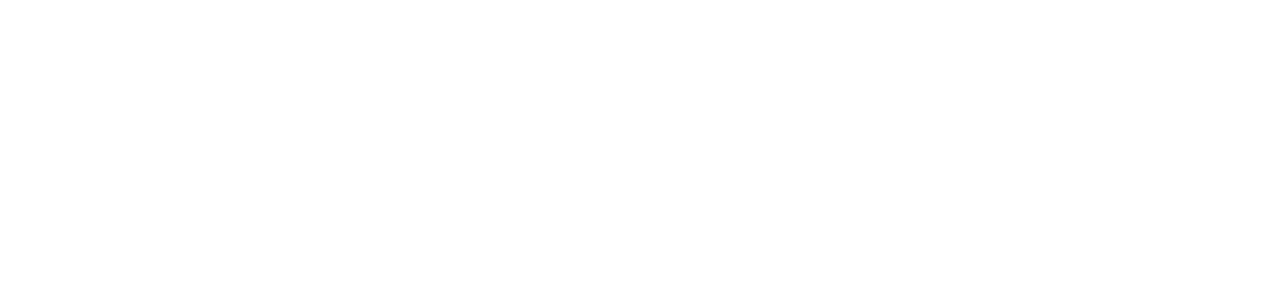
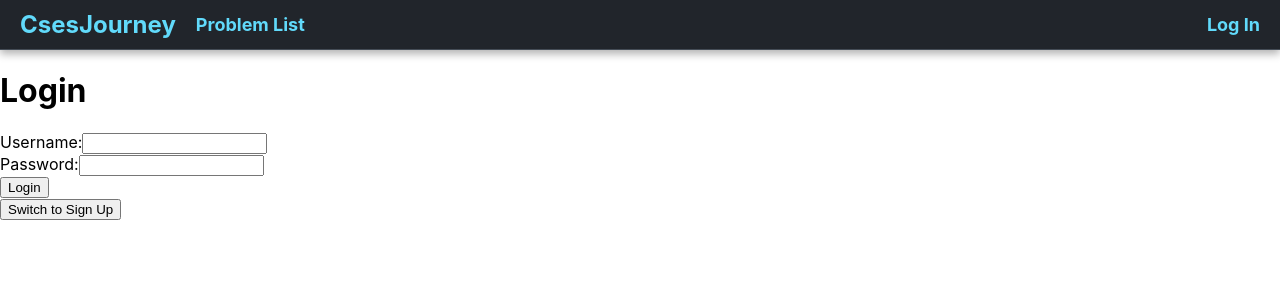
Before and after one commit to nick-vdm/CsesOnline, a React (Create React App) app in the folder src/frontend/: page /auth in a window 1280 px wide. Before the commit this address had no page. Shown: the top 300 px of the page. Built offline with nearby package versions, Linux system fonts and the light colour scheme.

Commit message:
Deck out the top bar a bit

```diff
--- a/src/frontend/src/App.tsx
+++ b/src/frontend/src/App.tsx
@@ -1,7 +1,15 @@
-import React from 'react';
-import { BrowserRouter as Router, Route, Routes } from 'react-router-dom';
+import React, { useEffect, useState } from 'react';
+import {
+  BrowserRouter as Router,
+  Route,
+  Routes,
+  Navigate,
+} from 'react-router-dom';
 import ProblemSelector from './ProblemSelector/ProblemSelectorView';
 import ProblemViewView from './ProblemView/ProblemViewView';
+import AuthPage from './Auth/AuthPageComponent';
+import TopBar from './TopBar/TopBar';
+import Profile from './Profile/ProfileView';
 import { useParams } from 'react-router-dom';
 
 const ProblemViewWrapper: React.FC = () => {
@@ -15,11 +23,37 @@
 };
 
 const App: React.FC = () => {
+  const [isAuthenticated, setIsAuthenticated] = useState(false);
+
+  useEffect(() => {
+    const token = localStorage.getItem('token');
+    if (token) {
+      setIsAuthenticated(true);
+    }
+  }, []);
+
+  const handleAuthSuccess = (token: string) => {
+    localStorage.setItem('token', token);
+    setIsAuthenticated(true);
+  };
+
   return (
     <Router>
+      <TopBar isAuthenticated={isAuthenticated} /> {}
       <Routes>
         <Route path="/" element={<ProblemSelector />} />
         <Route path="/problem/:problemId" element={<ProblemViewWrapper />} />
+        <Route path="/profile" element={<Profile />} />
+        <Route
+          path="/auth"
+          element={
+            isAuthenticated ? (
+              <Navigate to="/" />
+            ) : (
+              <AuthPage onAuthSuccess={handleAuthSuccess} />
+            )
+          }
+        />
       </Routes>
     </Router>
   );
--- /dev/null
+++ b/src/frontend/src/Auth/AuthPageComponent.tsx
@@ -0,0 +1,64 @@
+import React, { useState } from 'react';
+import { useNavigate } from 'react-router-dom';
+
+interface AuthPageProps {
+  onAuthSuccess: (token: string) => void;
+}
+
+const AuthPage: React.FC<AuthPageProps> = ({ onAuthSuccess }) => {
+  const [username, setUsername] = useState('');
+  const [password, setPassword] = useState('');
+  const [isLogin, setIsLogin] = useState(true);
+  const navigate = useNavigate();
+
+  const handleSubmit = async (e: React.FormEvent) => {
+    e.preventDefault();
+    const endpoint = isLogin ? '/api/login' : '/api/signup';
+    const response = await fetch(endpoint, {
+      method: 'POST',
+      headers: {
+        'Content-Type': 'application/json',
+      },
+      body: JSON.stringify({ username, password }),
+    });
+
+    if (response.ok) {
+      const data = await response.json();
+      localStorage.setItem('token', data.token);
+      onAuthSuccess('apples');
+      navigate('/problem-view');
+    } else {
+      alert('Authentication failed');
+    }
+  };
+
+  return (
+    <div>
+      <h1>{isLogin ? 'Login' : 'Sign Up'}</h1>
+      <form onSubmit={handleSubmit}>
+        <div>
+          <label>Username:</label>
+          <input
+            type="text"
+            value={username}
+            onChange={(e) => setUsername(e.target.value)}
+          />
+        </div>
+        <div>
+          <label>Password:</label>
+          <input
+            type="password"
+            value={password}
+            onChange={(e) => setPassword(e.target.value)}
+          />
+        </div>
+        <button type="submit">{isLogin ? 'Login' : 'Sign Up'}</button>
+      </form>
+      <button onClick={() => setIsLogin(!isLogin)}>
+        {isLogin ? 'Switch to Sign Up' : 'Switch to Login'}
+      </button>
+    </div>
+  );
+};
+
+export default AuthPage;
--- /dev/null
+++ b/src/frontend/src/Profile/ProfileView.tsx
@@ -0,0 +1,27 @@
+import React from 'react';
+
+const ProfileView: React.FC = () => {
+  const problemsSolved = [
+    { id: 1, title: 'Problem 1', dateSolved: '2023-01-01' },
+    { id: 2, title: 'Problem 2', dateSolved: '2023-01-05' },
+    { id: 3, title: 'Problem 3', dateSolved: '2023-01-10' },
+  ];
+
+  return (
+    <div>
+      <div style={{ padding: '20px' }}>
+        <h1>Profile View</h1>
+        <h2>Problems Solved</h2>
+        <ul>
+          {problemsSolved.map((problem) => (
+            <li key={problem.id}>
+              {problem.title} - Solved on {problem.dateSolved}
+            </li>
+          ))}
+        </ul>
+      </div>
+    </div>
+  );
+};
+
+export default ProfileView;
--- /dev/null
+++ b/src/frontend/src/TopBar/TopBar.tsx
@@ -0,0 +1,71 @@
+import React from 'react';
+import { Link } from 'react-router-dom';
+
+interface TopBarProps {
+  isAuthenticated: boolean;
+}
+
+const TopBar: React.FC<TopBarProps> = ({ isAuthenticated }) => {
+  return (
+    <div
+      style={{
+        display: 'flex',
+        justifyContent: 'space-between',
+        alignItems: 'center',
+        padding: '10px 20px',
+        backgroundColor: '#21252b', // Slightly darker background color
+        color: '#abb2bf',
+        boxShadow: '0 4px 8px rgba(0, 0, 0, 0.3)', // More pronounced shadow for depth
+        borderBottom: '1px solid #444c56', // Bottom border as a separator
+      }}
+    >
+      <div style={{ display: 'flex', alignItems: 'center' }}>
+        <Link
+          to="/"
+          style={{
+            textDecoration: 'none',
+            color: '#61dafb',
+            transition: 'color 0.3s ease',
+          }}
+          onMouseEnter={(e) => (e.currentTarget.style.color = '#ffffff')}
+          onMouseLeave={(e) => (e.currentTarget.style.color = '#61dafb')}
+        >
+          <h1 style={{ margin: 0, fontSize: '24px', color: 'inherit' }}>
+            CsesJourney
+          </h1>
+        </Link>
+        <Link
+          to="/"
+          style={{
+            color: '#61dafb',
+            textDecoration: 'none',
+            fontSize: '18px',
+            fontWeight: 'bold',
+            marginLeft: '20px',
+            transition: 'color 0.3s ease',
+          }}
+          onMouseEnter={(e) => (e.currentTarget.style.color = '#ffffff')}
+          onMouseLeave={(e) => (e.currentTarget.style.color = '#61dafb')}
+        >
+          Problem List
+        </Link>
+      </div>
+      <Link
+        to={isAuthenticated ? '/profile' : '/auth'}
+        style={{
+          color: '#61dafb',
+          textDecoration: 'none',
+          fontSize: '18px',
+          fontWeight: 'bold',
+          transition: 'color 0.3s ease',
+        }}
+        onMouseEnter={(e) => (e.currentTarget.style.color = '#ffffff')}
+        onMouseLeave={(e) => (e.currentTarget.style.color = '#61dafb')}
+      >
+        {isAuthenticated ? 'Profile' : 'Log In'}
+      </Link>
+    </div>
+  );
+};
+
+export default TopBar;
```
